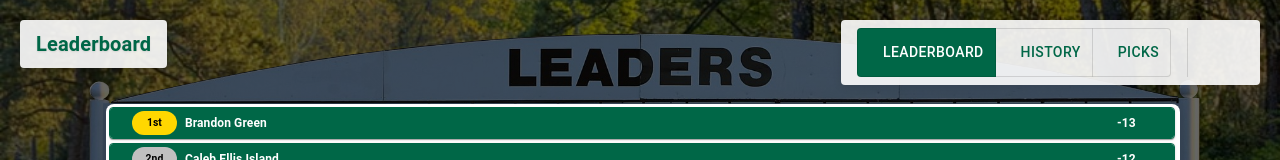
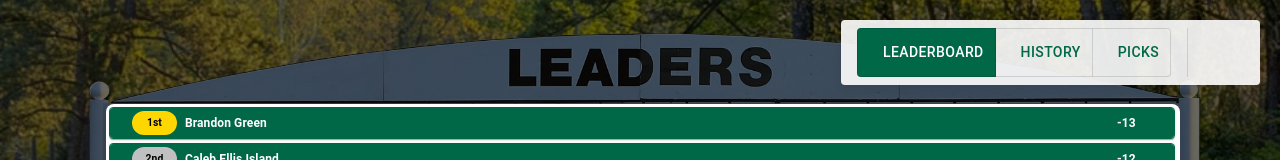
Before and after one commit to BKrowchuk/Master2025, a React (Vite) app: page / in a window 1280 px wide. Shown: the top 160 px of the page. Built offline with nearby package versions, Linux system fonts and the light colour scheme; some icons are missing.

Commit message:
removed showing extra

```diff
--- a/src/App.tsx
+++ b/src/App.tsx
@@ -780,27 +780,6 @@ function App() {
       <Box sx={{
         position: 'fixed',
         top: 20,
-        left: 20,
-        zIndex: 1000,
-        backgroundColor: 'rgba(255, 255, 255, 0.9)',
-        padding: '8px 16px',
-        borderRadius: '4px',
-        boxShadow: '0 2px 8px rgba(0, 0, 0, 0.1)',
-        display: 'flex',
-        alignItems: 'center',
-        gap: 2,
-      }}>
-        <Typography variant="h6" sx={{
-          color: '#006747',
-          fontWeight: 'bold',
-          textShadow: '0 1px 2px rgba(0, 0, 0, 0.1)',
-        }}>
-          {activeTab === 0 ? 'Leaderboard' : activeTab === 1 ? 'History' : 'Picks'}
-        </Typography>
-      </Box>
-      <Box sx={{
-        position: 'fixed',
-        top: 20,
         right: 20,
         zIndex: 1000,
         backgroundColor: 'rgba(255, 255, 255, 0.9)',
@@ -863,7 +842,7 @@ function App() {
           {activeTab === 1 && <PastResults />}
           {activeTab === 2 && <PicksTable />}
         </Box>
-          </LeaderboardContainer>
+      </LeaderboardContainer>
     </AppContainer>
   );
 }
```
